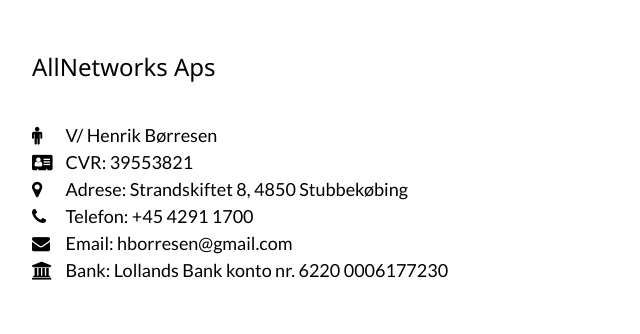
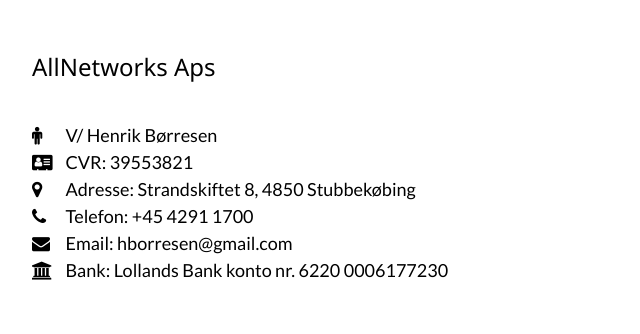
Before and after one commit to hborresen/hborresen.github.io, a plain HTML site: page index.html in a window 1280 px wide. Shown: the part 868-1202 px from the top of the page, 224-864 px from the left. Drawn offline with nearby package versions, Linux system fonts and the light colour scheme.

Commit message:
Spelling correction

```diff
--- a/index.html
+++ b/index.html
@@ -56,7 +56,7 @@
     </div>
   </div> -->
 
-  <!-- The Band Section -->
+  <!-- The Heading Section-->
   <div class="w3-container w3-content w3-center w3-padding-64" style="max-width:800px" id="AllNetworks">
     <h2 class="w3-wide">AllNetworks</h2>
     <p class="w3-opacity"><i>Din netværks partner</i></p>
@@ -72,7 +72,7 @@
         <h3>AllNetworks Aps </h3><br>
         <i class="fa fa-male" style="width:30px"></i> V/ Henrik Børresen <br>
         <i class="fa fa-address-card" style="width:30px"></i> CVR: 39553821 <br>
-        <i class="fa fa-map-marker" style="width:30px"></i> Adrese: Strandskiftet 8, 4850 Stubbekøbing<br>
+        <i class="fa fa-map-marker" style="width:30px"></i> Adresse: Strandskiftet 8, 4850 Stubbekøbing<br>
         <i class="fa fa-phone" style="width:30px"></i> Telefon: +45 4291 1700<br>
         <i class="fa fa-envelope" style="width:30px"> </i> Email: hborresen@gmail.com<br>
         <i class="fa fa-bank" style="width:30px"> </i> Bank: Lollands Bank konto nr. 6220 0006177230<br>
```
